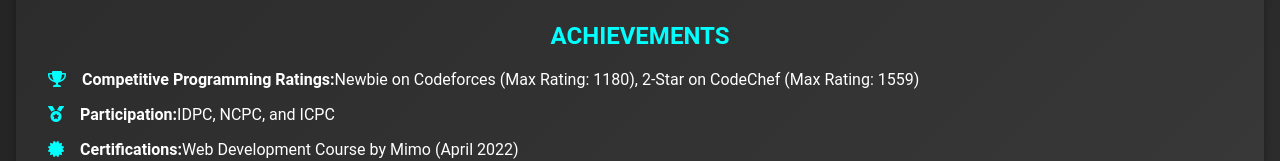
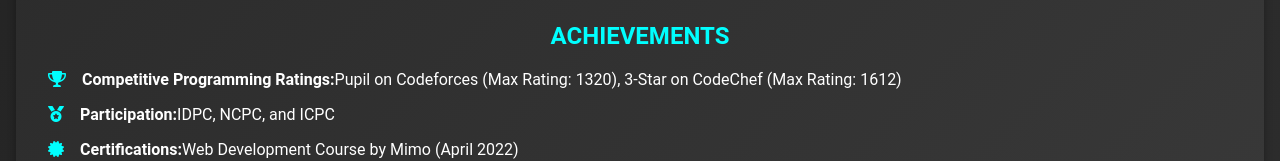
Before and after one commit to ashraful21048/ashraful21048.github.io, a plain HTML site: page index.html in a window 1280 px wide. Shown: the part 1815-1976 px from the top of the page. Drawn offline with Linux system fonts and the light colour scheme.

Commit message:
Revise portfolio content and update ratings
Updated competitive programming ratings and adjusted project descriptions.

```diff
--- a/index.html
+++ b/index.html
@@ -173,7 +173,7 @@
 <section id="achievements">
     <h2>Achievements</h2>
     <ul>
-        <li><i class="fas fa-trophy"></i><strong> Competitive Programming Ratings:</strong> Newbie on Codeforces (Max Rating: 1180), 2-Star on CodeChef (Max Rating: 1559)</li>
+        <li><i class="fas fa-trophy"></i><strong> Competitive Programming Ratings:</strong> Pupil on Codeforces (Max Rating: 1320), 3-Star on CodeChef (Max Rating: 1612)</li>
         <li><i class="fas fa-medal"></i><strong> Participation:</strong> IDPC, NCPC, and ICPC</li>
         <li><i class="fas fa-certificate"></i><strong> Certifications:</strong> Web Development Course by Mimo (April 2022)</li>
 
```
